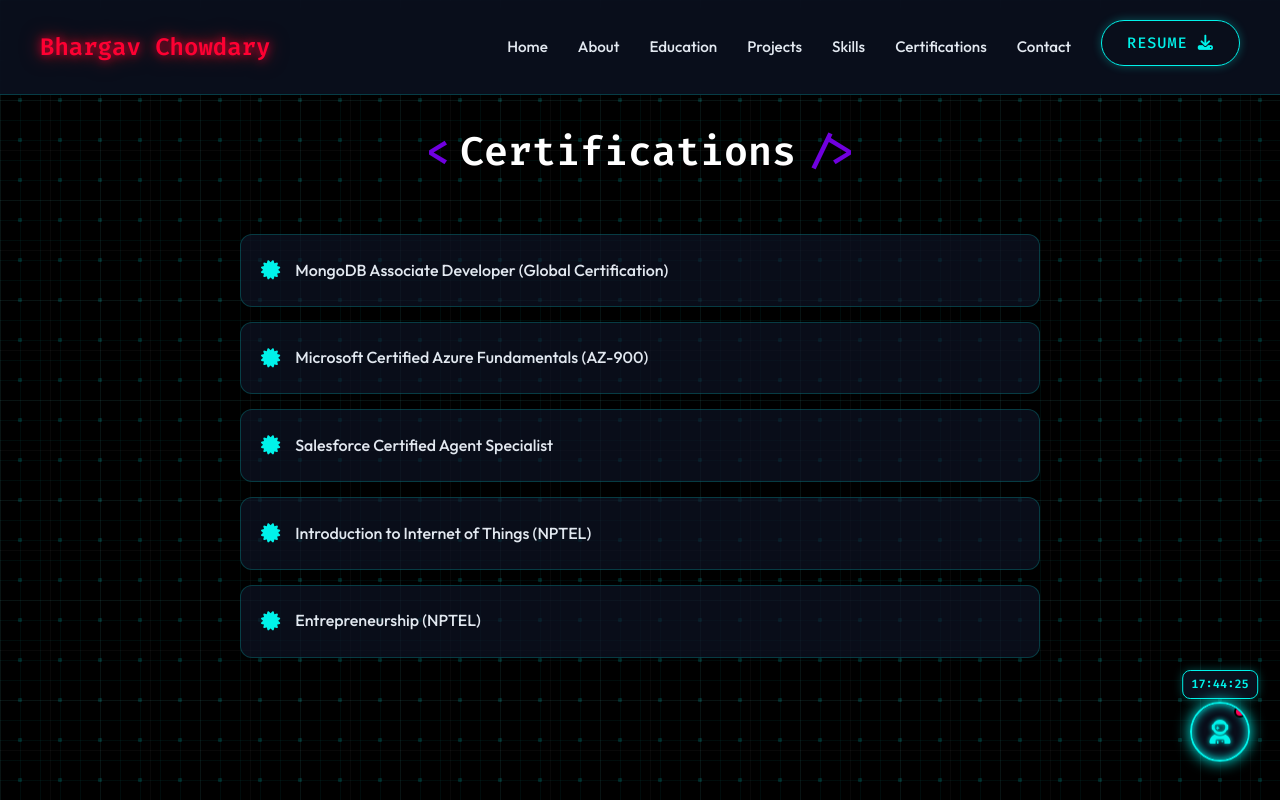
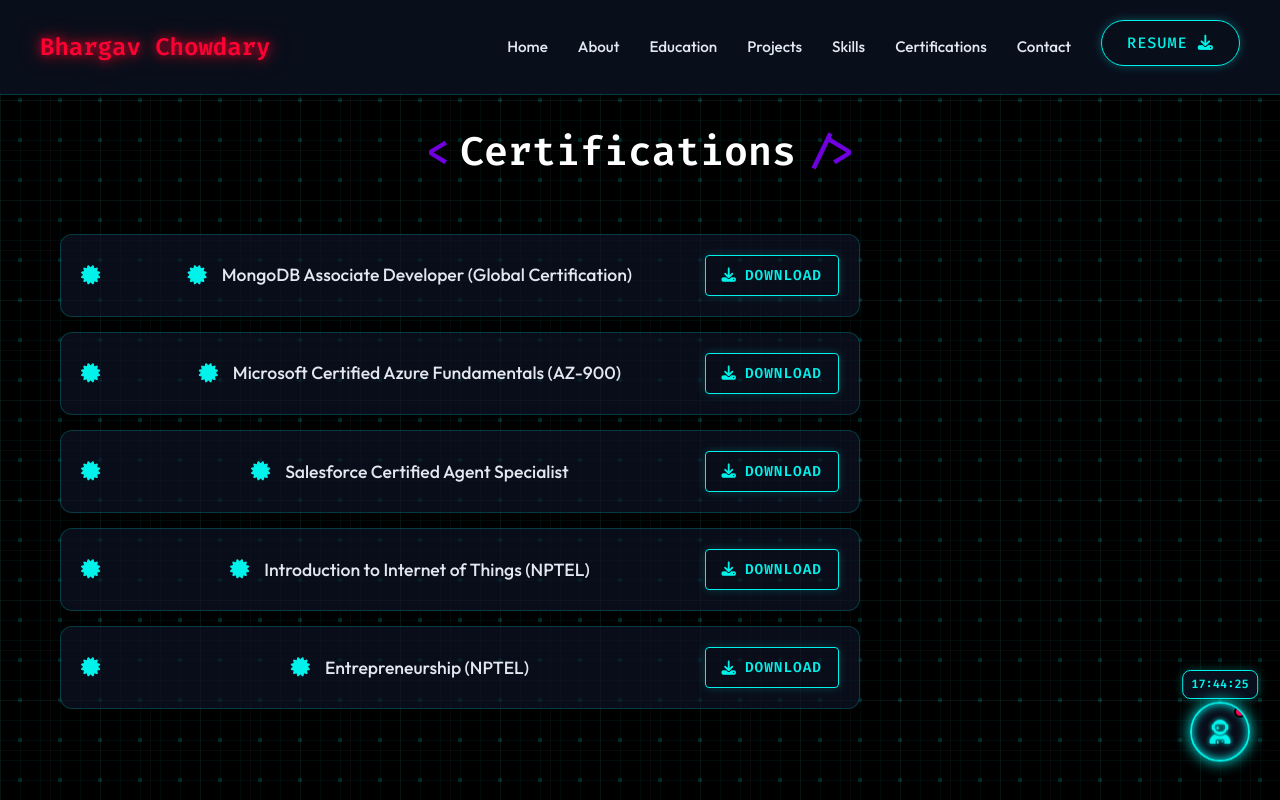
Before and after one commit to BhargavChowdaryBala/portfolio_v2, a website built with Vite: page index.html in a window 1280 px wide. Both pictures are taken after a click on the link "Certifications". Shown: the top 800 px of the page. Built offline with nearby package versions, Linux system fonts and the light colour scheme; no server answers.

Commit message:
added raw cerfication ui not changed

```diff
--- a/index.html
+++ b/index.html
@@ -268,12 +268,27 @@
         <section id="certifications" class="section">
             <div class="container">
                 <h2 class="section-title">Certifications</h2>
-                <ul class="list-items">
-                    <li>MongoDB Associate Developer (Global Certification)</li>
-                    <li>Microsoft Certified Azure Fundamentals (AZ-900)</li>
-                    <li>Salesforce Certified Agent Specialist</li>
-                    <li>Introduction to Internet of Things (NPTEL)</li>
-                    <li>Entrepreneurship (NPTEL)</li>
+                <ul class="list-items cert-list">
+                    <li class="cert-item">
+                        <a href="certificates/mongodb.pdf" target="_blank" class="cert-name">MongoDB Associate Developer (Global Certification)</a>
+                        <a href="certificates/mongodb.pdf" download class="btn small primary cert-download"><i class="fas fa-download"></i> Download</a>
+                    </li>
+                    <li class="cert-item">
+                        <a href="certificates/microsoft azure.pdf" target="_blank" class="cert-name">Microsoft Certified Azure Fundamentals (AZ-900)</a>
+                        <a href="certificates/microsoft azure.pdf" download class="btn small primary cert-download"><i class="fas fa-download"></i> Download</a>
+                    </li>
+                    <li class="cert-item">
+                        <a href="certificates/sales_force.pdf" target="_blank" class="cert-name">Salesforce Certified Agent Specialist</a>
+                        <a href="certificates/sales_force.pdf" download class="btn small primary cert-download"><i class="fas fa-download"></i> Download</a>
+                    </li>
+                    <li class="cert-item">
+                        <a href="certificates/Introduction to Internet of Things.pdf" target="_blank" class="cert-name">Introduction to Internet of Things (NPTEL)</a>
+                        <a href="certificates/Introduction to Internet of Things.pdf" download class="btn small primary cert-download"><i class="fas fa-download"></i> Download</a>
+                    </li>
+                    <li class="cert-item">
+                        <a href="certificates/Entrepreneurship.pdf" target="_blank" class="cert-name">Entrepreneurship (NPTEL)</a>
+                        <a href="certificates/Entrepreneurship.pdf" download class="btn small primary cert-download"><i class="fas fa-download"></i> Download</a>
+                    </li>
                 </ul>
             </div>
         </section>
--- a/style.css
+++ b/style.css
@@ -1944,3 +1944,62 @@
     z-index: 2;
     /* Ensure text is above canvas */
 }
+
+/* Certifications CSS */
+.cert-list {
+    list-style: none;
+    padding: 0;
+    margin: 0;
+    display: flex;
+    flex-direction: column;
+    gap: 15px;
+}
+
+.cert-item {
+    display: flex;
+    justify-content: space-between;
+    align-items: center;
+    padding: 15px;
+    background-color: var(--card-bg);
+    border-radius: 12px;
+    transition: transform 0.3s ease;
+    border: 1px solid var(--glass-border);
+}
+
+.cert-item:hover {
+    transform: translateY(-5px);
+    box-shadow: 0 5px 15px rgba(0, 242, 234, 0.1);
+    border-color: var(--primary-color);
+}
+
+.cert-name {
+    color: var(--text-color);
+    text-decoration: none;
+    font-weight: 500;
+    font-size: 1.1rem;
+    transition: color 0.3s ease;
+    display: flex;
+    align-items: center;
+}
+
+.cert-name::before {
+    content: '\f0a3';
+    font-family: 'Font Awesome 5 Free';
+    font-weight: 900;
+    color: var(--primary-color);
+    margin-right: 15px;
+    font-size: 1.2rem;
+}
+
+.cert-name:hover {
+    color: var(--primary-color);
+}
+
+.cert-download {
+    display: flex;
+    align-items: center;
+    gap: 8px;
+    padding: 8px 16px;
+    font-size: 0.9rem;
+    text-decoration: none;
+}
```
Also changed, not shown: 5 other files.
